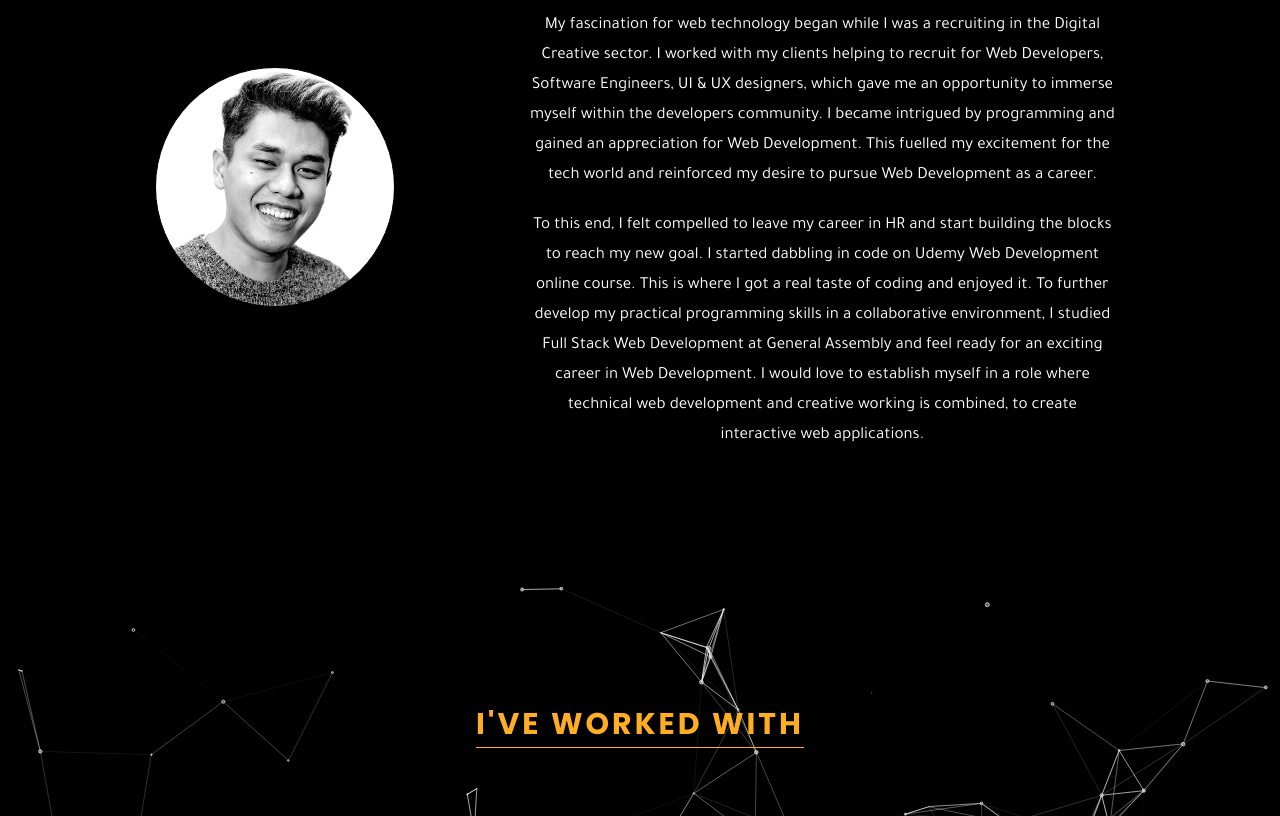
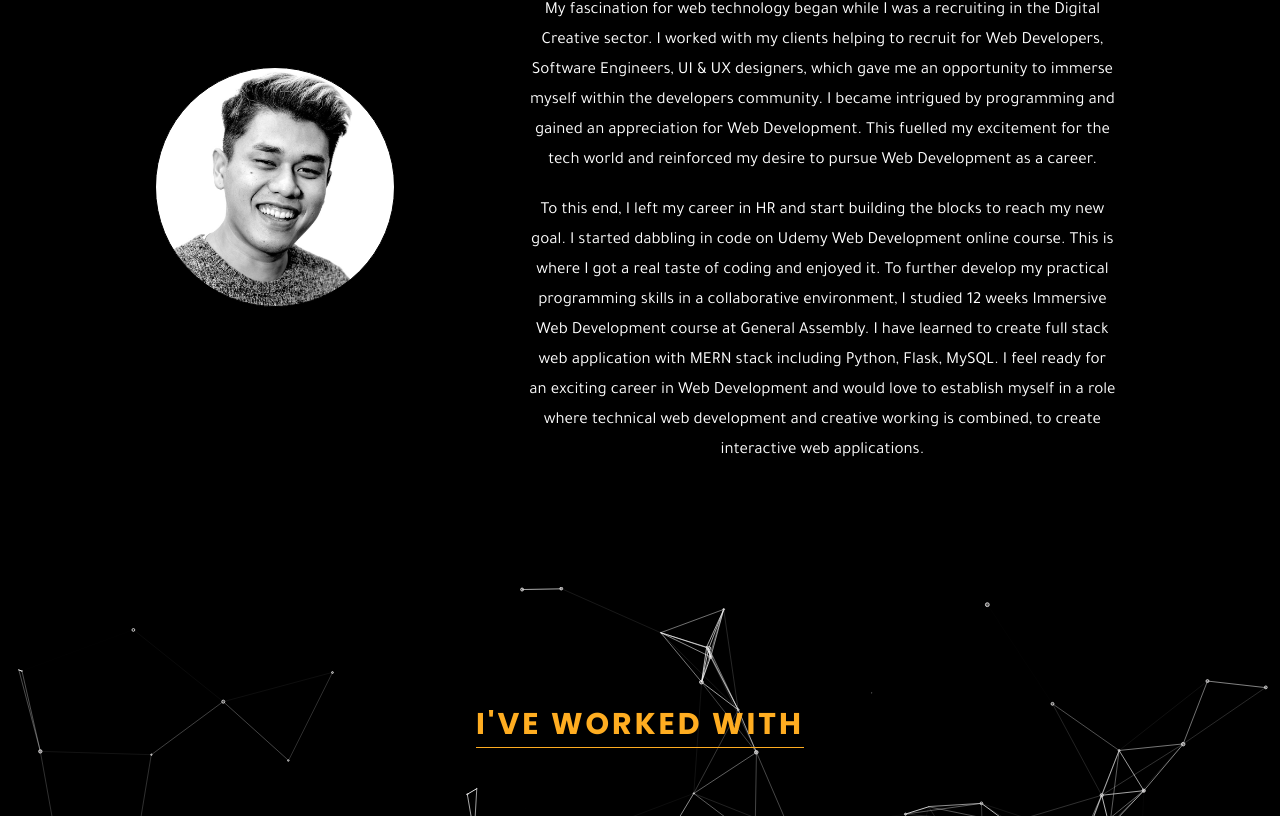
Before and after one commit to Nawal00/Nawal00.github.io, a plain HTML site: page index.html in a window 1280 px wide. Shown: the part 1013-1829 px from the top of the page. Drawn offline with nearby package versions, Linux system fonts and the light colour scheme.

Commit message:
added detail about my course

```diff
--- a/index.html
+++ b/index.html
@@ -69,7 +69,7 @@
             data-aos-easing="ease-in"
             data-aos-offset="5"
           >
-            To this end, I felt compelled to leave my career in HR and start building the blocks to reach my new goal. I started dabbling in code on Udemy Web Development online course. This is where I got a real taste of coding and enjoyed it. To further develop my practical programming skills in a collaborative environment, I studied Full Stack Web Development at General Assembly and feel ready for an exciting career in Web Development. I would love to establish myself in a role where technical web development and creative working is combined, to create interactive web applications.
+            To this end, I left my career in HR and start building the blocks to reach my new goal. I started dabbling in code on Udemy Web Development online course. This is where I got a real taste of coding and enjoyed it. To further develop my practical programming skills in a collaborative environment, I studied 12 weeks Immersive Web Development course at General Assembly. I have learned to create full stack web application with MERN stack including Python, Flask, MySQL. I feel ready for an exciting career in Web Development and would love to establish myself in a role where technical web development and creative working is combined, to create interactive web applications.
           </p>
         </div>
       </div>
```
